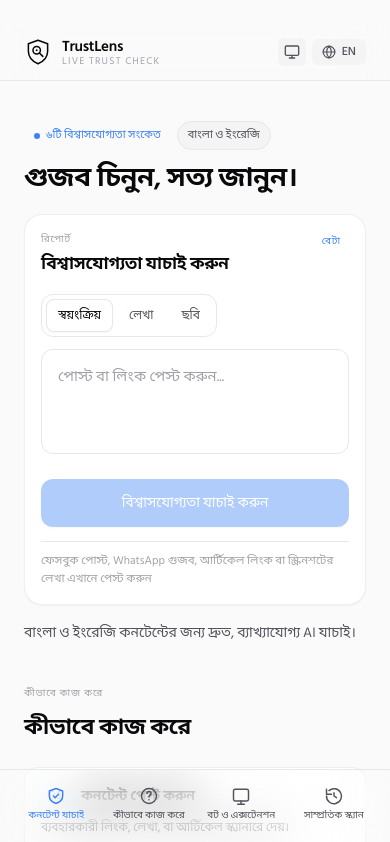
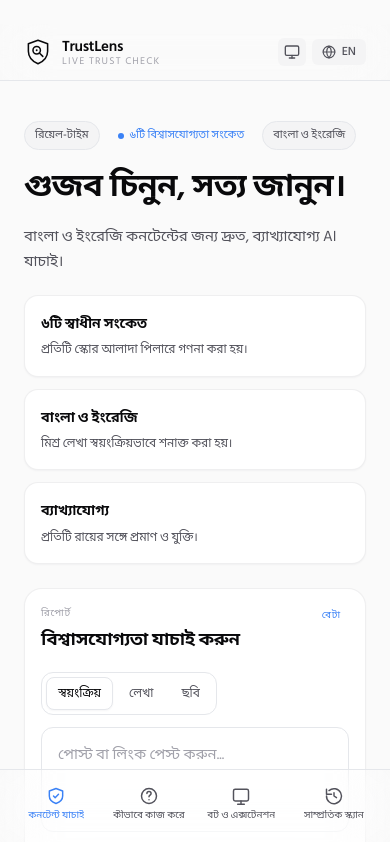
Before and after one commit to mahdiebene/TrustLensAI, a Next.js app in the folder frontend/: page / in a window 390 px wide. Shown: the top 842 px of the page. Built offline with nearby package versions, Linux system fonts and the light colour scheme; no server answers.

Commit message:
Revert "fix(ui): mobile-first hero — input box now above the fold"
This reverts commit 38ce39013225e5b63c1132d7901282c213fc19b2.

```diff
--- a/frontend/app/page.tsx
+++ b/frontend/app/page.tsx
@@ -70,64 +70,54 @@ export default function HomePage() {
         </div>
       </header>
 
-      {/* ─────────── Hero + Verify ───────────
-          Mobile order: tight headline → INPUT FIRST (above fold) → blurb → feature stats.
-          Desktop: classic 2-column with hero on the left, input on the right.
-       */}
-      <section id="verify" className="flex flex-col gap-5 md:grid md:grid-cols-[1.05fr_0.95fr] md:gap-10 md:items-start md:pt-2">
-        {/* ── Hero text (mobile: order-1, compact) ── */}
-        <div className="flex flex-col gap-3.5 md:gap-6 order-1 md:order-none">
-          <div className="flex flex-wrap items-center gap-1.5 md:gap-2">
+      {/* ─────────── Hero + Verify (combined, mobile-first) ─────────── */}
+      <section id="verify" className="flex flex-col gap-6 md:grid md:grid-cols-[1.05fr_0.95fr] md:gap-10 md:items-start md:pt-2">
+        <div className="flex flex-col gap-5 md:gap-6">
+          <div className="flex flex-wrap items-center gap-2">
+            <Pill tone="surface">{t.realtimeBadge}</Pill>
             <Pill tone="accent">{t.sixSignalBadge}</Pill>
             <Pill tone="surface">{t.bilingualBadge}</Pill>
-            <Pill tone="surface" className="hidden sm:inline-flex">{t.realtimeBadge}</Pill>
           </div>
 
           <h2
             lang={language}
-            className="text-[clamp(1.7rem,6.4vw,3.6rem)] leading-[1.08] md:leading-[1.05] font-semibold tracking-[-0.02em] text-text-primary font-bengali"
+            className="text-[clamp(2rem,7vw,3.6rem)] leading-[1.05] font-semibold tracking-[-0.02em] text-text-primary font-bengali"
           >
             {t.tagline}
           </h2>
 
-          {/* Blurb hidden on mobile to keep input above the fold; visible md+ */}
-          <p className="hidden md:block text-[15px] md:text-[16px] leading-[1.7] text-text-secondary max-w-prose font-bengali">
+          <p className="text-[15px] md:text-[16px] leading-[1.7] text-text-secondary max-w-prose font-bengali">
             {t.heroBlurb}
           </p>
 
-          {/* Feature stats: desktop only — they duplicate the badges on mobile */}
-          <div className="hidden md:grid grid-cols-3 gap-3 max-w-2xl">
+          {/* "Real" stats — features, not made-up numbers */}
+          <div className="grid grid-cols-1 sm:grid-cols-3 gap-3 max-w-2xl">
             <FeatureStat title={t.statsPillarsTitle} desc={t.statsPillarsDesc} />
             <FeatureStat title={t.statsBilingualTitle} desc={t.statsBilingualDesc} />
             <FeatureStat title={t.statsExplainableTitle} desc={t.statsExplainableDesc} />
           </div>
         </div>
 
-        {/* ── Input card (mobile: order-2, immediately visible after headline) ── */}
-        <div className="section-surface p-4 md:p-5 lg:p-6 flex flex-col gap-3.5 md:gap-4 self-start w-full order-2 md:order-none">
+        {/* Input card — primary action, always visible, even on mobile no-scroll */}
+        <div className="section-surface p-4 md:p-5 lg:p-6 flex flex-col gap-4 self-start w-full">
           <div className="flex items-start justify-between gap-3">
             <div className="flex flex-col gap-0.5">
               <span className="text-[10px] uppercase tracking-[0.08em] text-text-tertiary">
                 {t.reportSection}
               </span>
-              <h3 className="text-[17px] md:text-[18px] font-semibold heading-tight text-text-primary">
+              <h3 className="text-[18px] font-semibold heading-tight text-text-primary">
                 {t.verifyTrustworthiness}
               </h3>
             </div>
-            <span className="text-[10px] uppercase tracking-[0.08em] px-2 py-0.5 rounded-md bg-accent-blue/10 text-accent-blue shrink-0">
+            <span className="text-[10px] uppercase tracking-[0.08em] px-2 py-0.5 rounded-md bg-accent-blue/10 text-accent-blue">
               {t.beta}
             </span>
           </div>
           <InputForm />
-          <p className="text-[11.5px] md:text-[12px] text-text-tertiary leading-[1.55] pt-2.5 border-t border-surface-3/40">
+          <p className="text-[12px] text-text-tertiary leading-[1.6] pt-1 border-t border-surface-3/40">
             {t.pastePrompt}
           </p>
         </div>
-
-        {/* ── Blurb (mobile-only, AFTER the input — secondary context) ── */}
-        <p className="md:hidden order-3 text-[14px] leading-[1.7] text-text-secondary font-bengali -mt-1">
-          {t.heroBlurb}
-        </p>
       </section>
 
       {/* ─────────── How it works ─────────── */}
@@ -239,29 +229,17 @@ export default function HomePage() {
 
 /* ─────────── Sub-components ─────────── */
 
-function Pill({
-  children,
-  tone = "surface",
-  className = "",
-}: {
-  children: React.ReactNode;
-  tone?: "surface" | "accent";
-  className?: string;
-}) {
+function Pill({ children, tone = "surface" }: { children: React.ReactNode; tone?: "surface" | "accent" }) {
   if (tone === "accent") {
     return (
-      <span
-        className={`inline-flex items-center gap-1.5 px-2.5 py-1 rounded-full bg-accent-blue/10 text-accent-blue text-[11px] font-medium tracking-[-0.005em] ${className}`}
-      >
+      <span className="inline-flex items-center gap-1.5 px-2.5 py-1 rounded-full bg-accent-blue/10 text-accent-blue text-[11px] font-medium tracking-[-0.005em]">
         <span className="h-1.5 w-1.5 rounded-full bg-accent-blue" />
         {children}
       </span>
     );
   }
   return (
-    <span
-      className={`inline-flex items-center px-2.5 py-1 rounded-full bg-surface-2 border border-surface-3/50 text-[11px] font-medium text-text-secondary tracking-[-0.005em] ${className}`}
-    >
+    <span className="inline-flex items-center px-2.5 py-1 rounded-full bg-surface-2 border border-surface-3/50 text-[11px] font-medium text-text-secondary tracking-[-0.005em]">
       {children}
     </span>
   );
```
